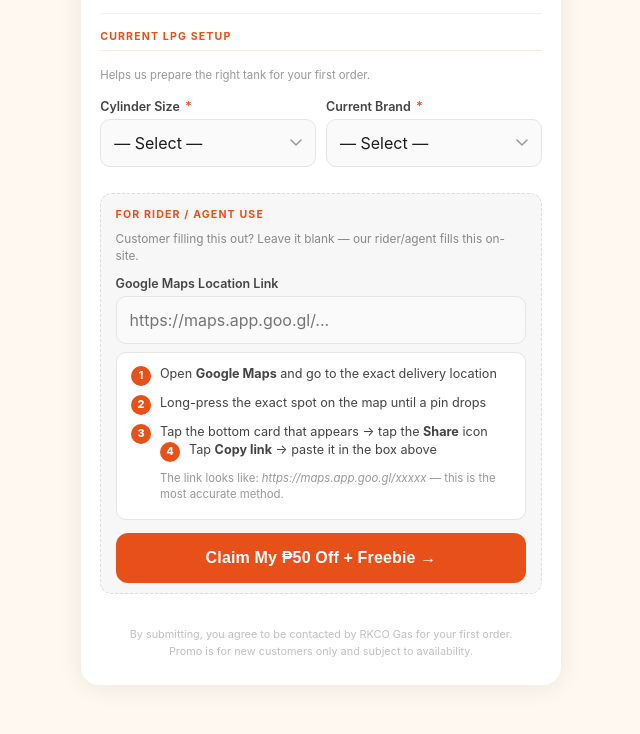
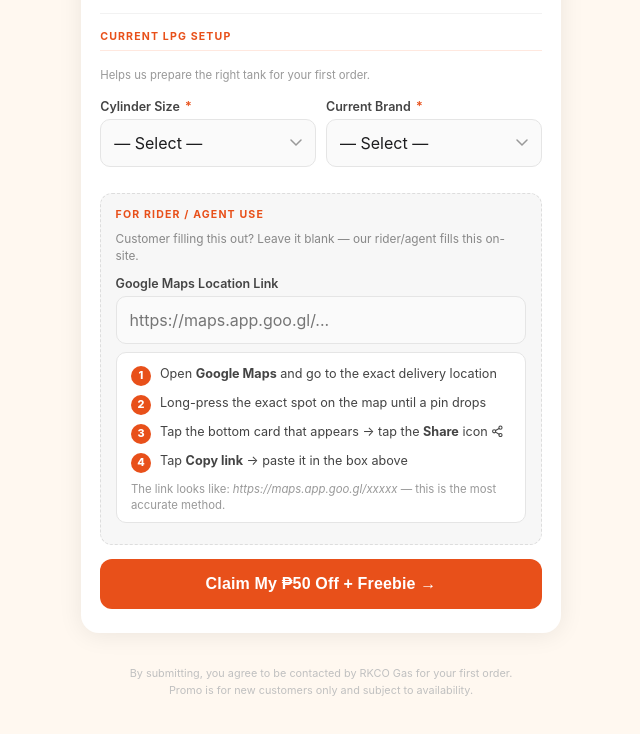
Before and after one commit to kathcarasco/rkco-marketingform-gmaplink, a plain HTML site: page index.html in a window 1280 px wide. Shown: the part 991-1725 px from the top of the page, without its empty margins (319-959 px from the left). Drawn offline with Linux system fonts and the light colour scheme.

Commit message:
Add SVG icon to map instruction step 3

```diff
--- a/index.html
+++ b/index.html
@@ -514,7 +514,19 @@
       <div class="map-instruction">
         <div class="map-step"><span class="map-num">1</span><span>Open <strong>Google Maps</strong> and go to the exact delivery location</span></div>
         <div class="map-step"><span class="map-num">2</span><span>Long-press the exact spot on the map until a pin drops</span></div>
-        <div class="map-step"><span class="map-num">3</span><span>Tap the bottom card that appears → tap the <strong>Share</strong> icon
+       <div class="map-step">
+  <span class="map-num">3</span>
+  <span>Tap the bottom card that appears → tap the <strong>Share</strong> icon
+    <svg viewBox="0 0 24 24" width="1em" height="1em" stroke="currentColor" stroke-width="2" fill="none" stroke-linecap="round" stroke-linejoin="round" style="display: inline-block; vertical-align: middle; margin-top: -2px;">
+      <circle cx="18" cy="5" r="3"></circle>
+      <circle cx="6" cy="12" r="3"></circle>
+      <circle cx="18" cy="19" r="3"></circle>
+      <line x1="8.59" y1="13.51" x2="15.42" y2="17.49"></line>
+      <line x1="15.41" y1="6.51" x2="8.59" y2="10.49"></line>
+    </svg>
+  </span>
+</div>
+
         <div class="map-step"><span class="map-num">4</span><span>Tap <strong>Copy link</strong> → paste it in the box above</span></div>
         <p class="hint" style="margin-top:0.4rem;">The link looks like: <em>https://maps.app.goo.gl/xxxxx</em> — this is the most accurate method.</p>
       </div>
```
